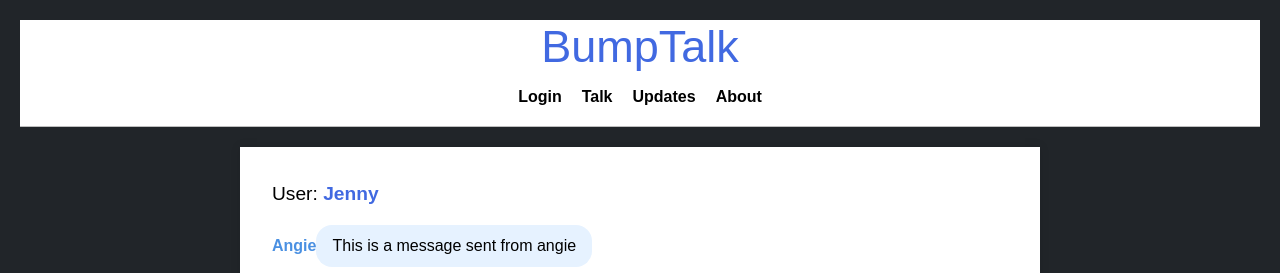
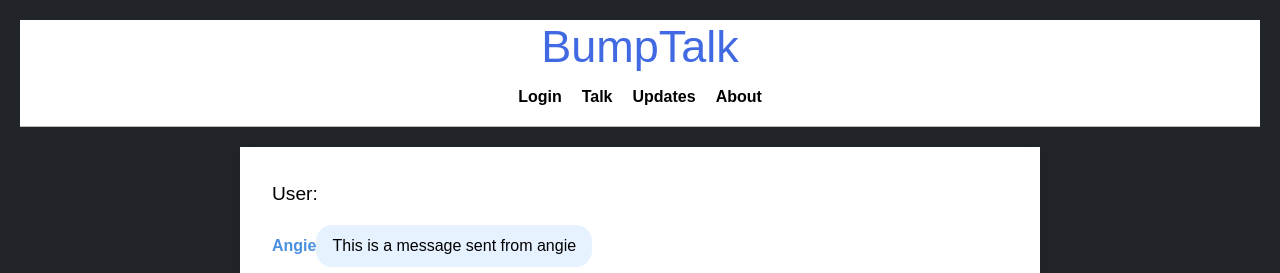
Before and after one commit to Preston-Miller/mycs260startup, a React (Vite) app: page /talk in a window 1280 px wide. Shown: the top 273 px of the page. Built offline with nearby package versions, Linux system fonts and the light colour scheme.

Commit message:
updated to take in the user's email and display it on top of the chat box as well as next to sent messages

```diff
--- a/src/talk/talk.jsx
+++ b/src/talk/talk.jsx
@@ -1,7 +1,7 @@
 import React, { useState } from 'react';
 import './talk.css';
 
-export function Talk() {
+export function Talk({ userEmail }) {
   const [messages, setMessages] = useState([
     { username: 'Angie', message: 'This is a message sent from angie' },
     { username: 'Lizzy', message: 'This is a message sent from lizzy' },
@@ -12,7 +12,7 @@ export function Talk() {
 
   const handleSendMessage = () => {
     if (newMessage.trim() !== '') {
-      setMessages([...messages, { username: 'Jenny', message: newMessage }]);
+      setMessages([...messages, { username: userEmail, message: newMessage }]);
       setNewMessage('');
     }
   };
@@ -22,7 +22,7 @@ export function Talk() {
       <div className="username-display">
         <p>
           User:
-          <span className="username"> Jenny</span>
+          <span className="username"> {userEmail}</span>
         </p>
       </div>
 
```
